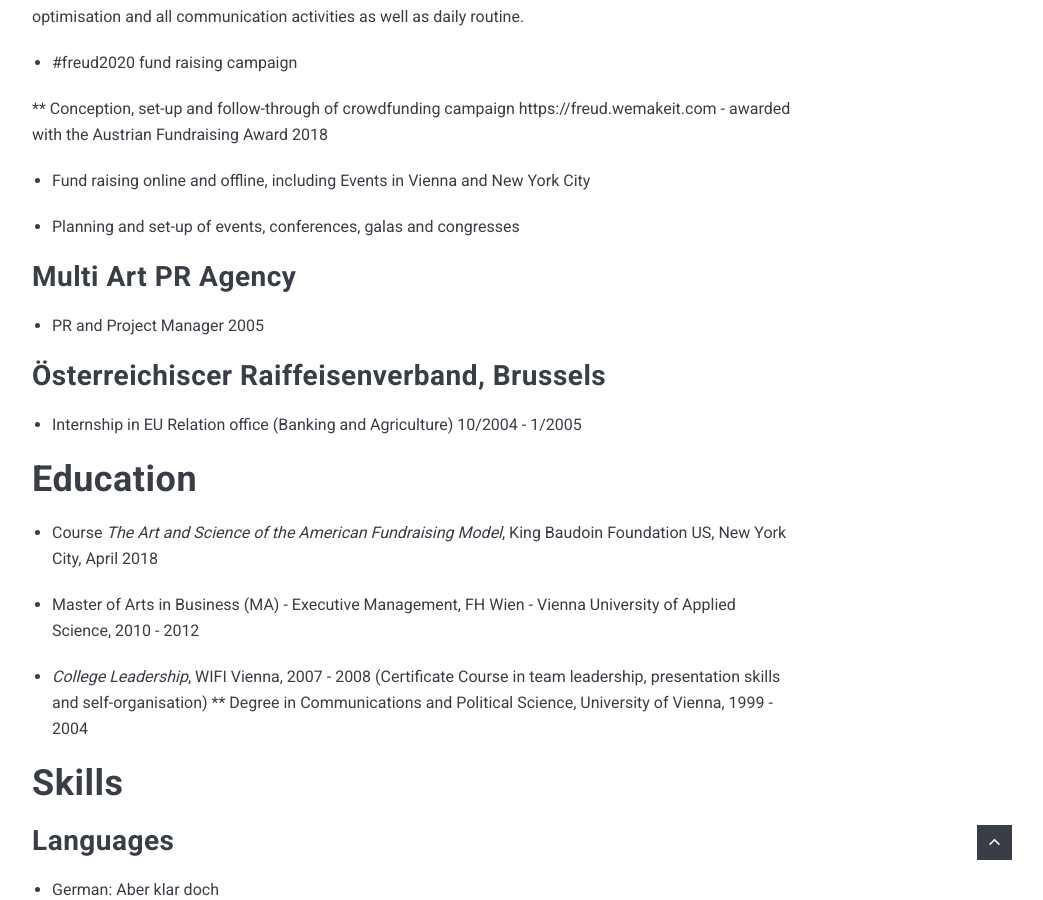
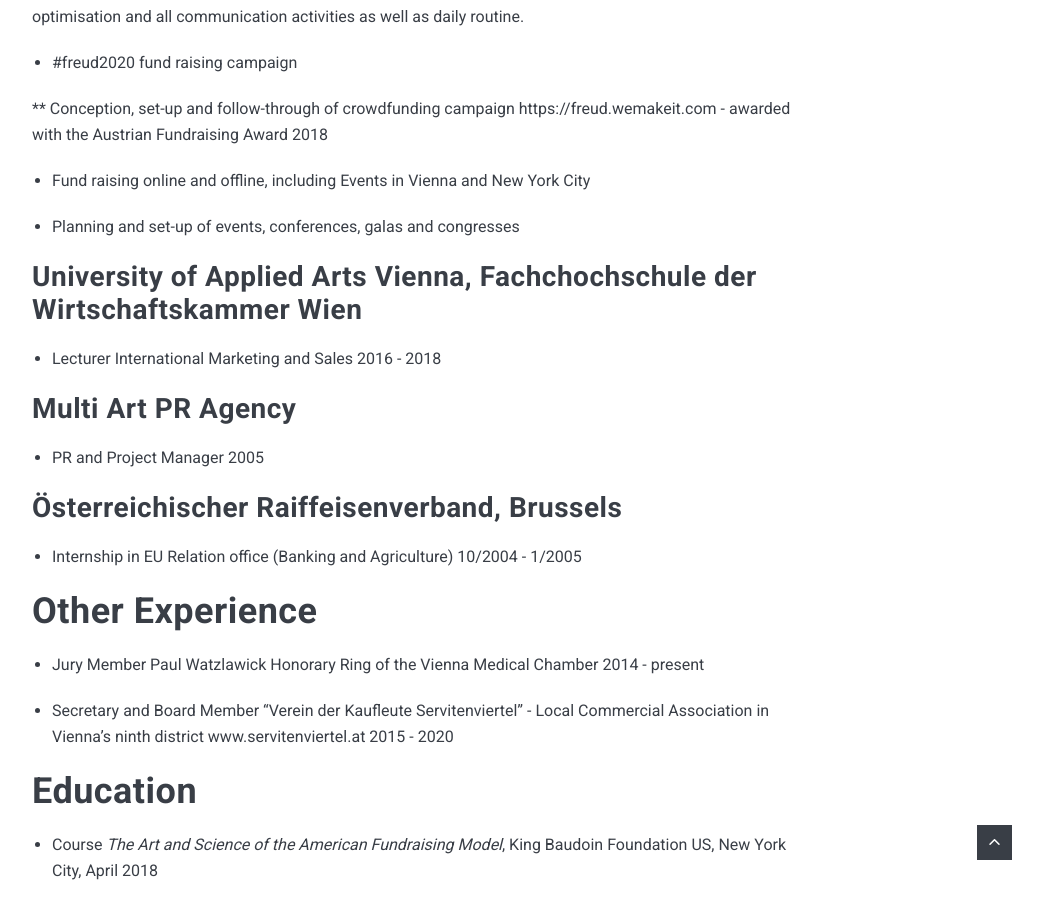
Before and after one commit to noemaier/noemaier.github.io, a Jekyll site: the page built from _pages/cv.md, in a window 1280 px wide and 900 px high, scrolled down 1760 px. Shown: the whole window, without its empty margins (228-1271 px from the left). Built offline with Jekyll 4.4.1, drawn with Linux system fonts in a browser that asks for light colours; nearby versions of some CDN libraries.

Commit message:
Update cv.md

```diff
--- a/_pages/cv.md
+++ b/_pages/cv.md
@@ -44,13 +44,23 @@ www.freud-museum.at
 * Planning and set-up of events, conferences, galas and congresses
 
 
+##  University of Applied Arts Vienna, Fachchochschule der Wirtschaftskammer Wien
+
+* Lecturer International Marketing and Sales 2016 - 2018
+
 ##  Multi Art PR Agency
 
 * PR and Project Manager 2005
 
-## Österreichiscer Raiffeisenverband, Brussels
+## Österreichischer Raiffeisenverband, Brussels
 
 * Internship in EU Relation office (Banking and Agriculture) 10/2004 - 1/2005
+
+# Other Experience
+
+* Jury Member Paul Watzlawick Honorary Ring of the Vienna Medical Chamber 2014 - present
+
+* Secretary and Board Member "Verein der Kaufleute Servitenviertel" - Local Commercial Association in Vienna's ninth district www.servitenviertel.at 2015 - 2020
 
 
 # Education
```
